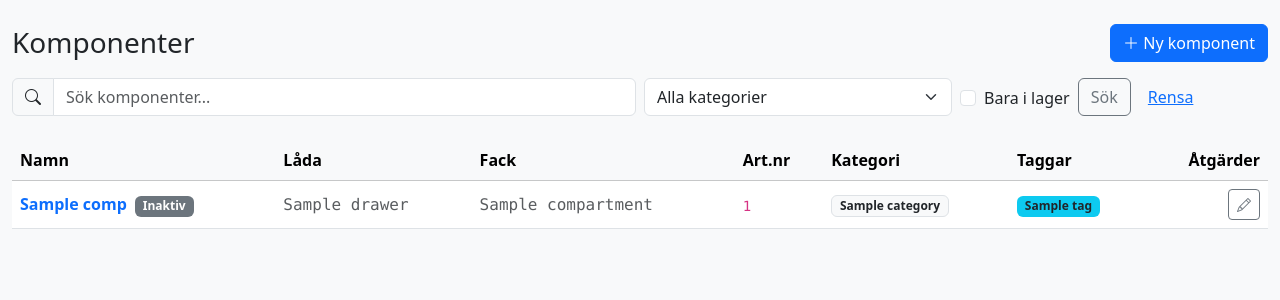
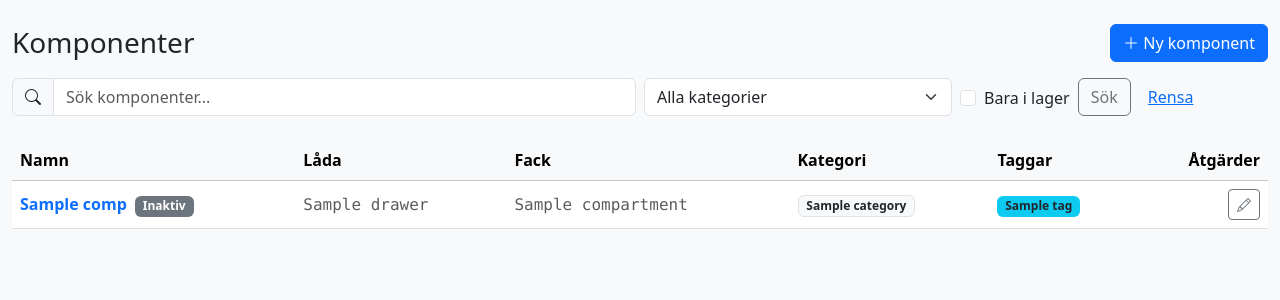
Before and after one commit to callep72/kompis, a FastAPI app: template app/templates/components/list.html in a window 1280 px wide. Shown: the part 56-356 px from the top of the page. Run offline with FastAPI, Linux system fonts and the light colour scheme; the template is opened without the code that fills it: most values are stand-ins (such as "Sample title", 1, 10 or a date in 2020).

Commit message:
Remove part_number column from component list view
Co-Authored-By: Claude Sonnet 4.6 <noreply@anthropic.com>

```diff
--- a/app/templates/components/list.html
+++ b/app/templates/components/list.html
@@ -48,7 +48,6 @@
                 <th>Namn</th>
                 <th>Låda</th>
                 <th>Fack</th>
-                <th>Art.nr</th>
                 <th>Kategori</th>
                 <th>Taggar</th>
                 <th class="text-end">Åtgärder</th>
@@ -71,7 +70,6 @@
                     <span class="text-muted">{{ s.compartment.label if s.compartment else '–' }}</span>{% if not loop.last %}, {% endif %}
                     {% else %}–{% endfor %}
                 </td>
-                <td><code>{{ comp.part_number or '–' }}</code></td>
                 <td>
                     {% if comp.category %}
                     <span class="badge bg-light text-dark border">{{ comp.category.name }}</span>
```
